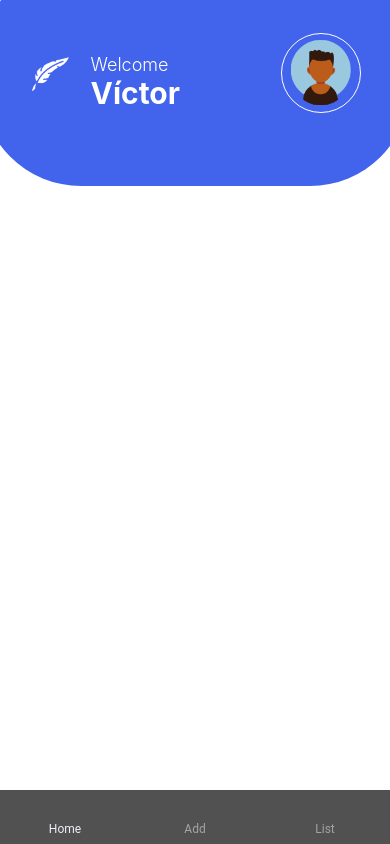
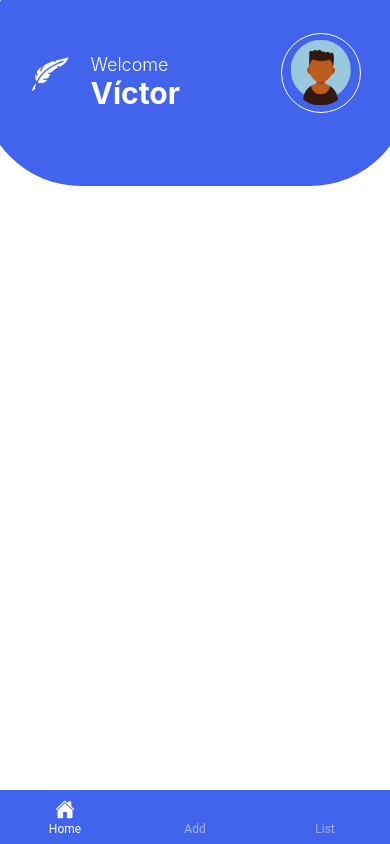
Before and after one commit to V1CTOR-cloud/Proyecto-integrado-2DAM, a React Native app in the folder DailySense/: screen /BottomTabs in a window 390 px wide. Built offline with nearby package versions, Linux system fonts and the light colour scheme.

Commit message:
Añadiendo imagenes para hacer el icono

```diff
--- a/DailySense/src/screens/components/BottomTabs.js
+++ b/DailySense/src/screens/components/BottomTabs.js
@@ -1,24 +1,47 @@
 import * as React from 'react';
 import { createMaterialBottomTabNavigator } from '@react-navigation/material-bottom-tabs';
 import IndexAssistant from '../Assistant/IndexAssistant';
+import Ionicons from 'react-native-vector-icons/Ionicons';
 import Add from '../Assistant/Add';
 import List from '../Assistant/List';
 
 const Tab = createMaterialBottomTabNavigator();
 
+const colors = {
+  themeColor: "#4263ec",
+  white: "#fff",
+  background: "#f4f6fc",
+  greyish: "#a4a4a4",
+  tint: "#2b49c3"
+}
+
 const BottomTabs = ({ navigation }) => (
     <Tab.Navigator
       screenOptions={{ headerShown: false }}
-      activeColor="#f0edf6"
-          inactiveColor="#A3A3A3"
-          barStyle={{ backgroundColor: "#515151" }}
-      options={{
-        tabBarIcon: ({ color, size }) => (
-          <MaterialCommunityIcons name="vote" color={color} size={size} />
-        ),
-      }}
+      barStyle={{ backgroundColor: colors.themeColor }}
+      screenOptions={({ route }) => ({
+        tabBarIcon: ({ focused, color, size }) => {
+          let iconName;
+
+          if (route.name === 'Home') {
+            iconName = focused
+              ? 'home'
+              : 'home';
+          } else if (route.name === 'Settings') {
+            iconName = focused ? 'home' : 'ios-list';
+          }
+
+          // You can return any component that you like here!
+          return <Ionicons name={iconName} size={20} color={color} />;
+        },
+        tabBarActiveTintColor: colors.themeColor,
+        tabBarInactiveTintColor: colors.greyish,
+      })}
      >
-        <Tab.Screen name="Home" component={IndexAssistant}  />
+        <Tab.Screen
+          name="Home" component={IndexAssistant}
+
+        />
         <Tab.Screen name="Add" component={Add} />
         <Tab.Screen name="List" component={List} />
     </Tab.Navigator>
```
Also changed, not shown: 10 other files (tests, documents, lock files or other folders).
